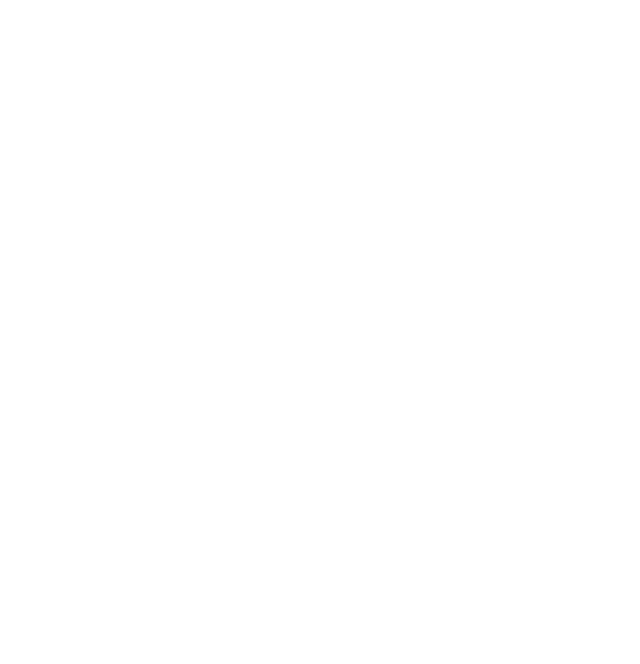
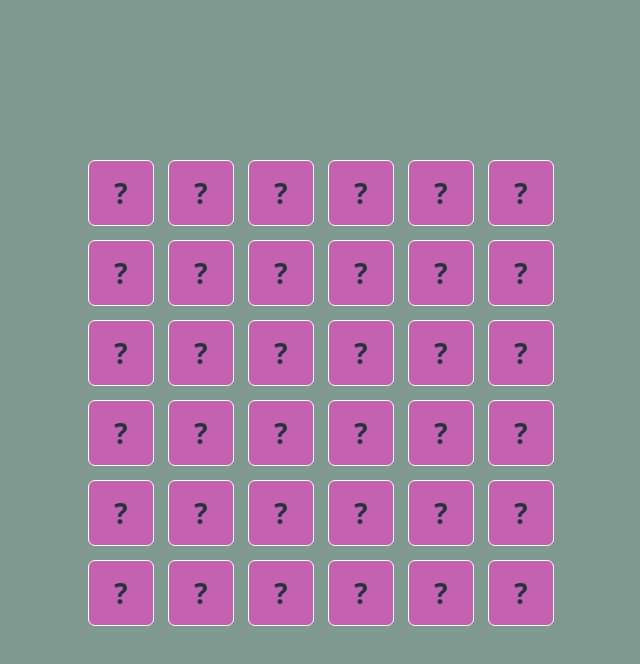
Before and after one commit to Hasann529/Machine_Coding-, a React (Vite) app: page /memory-game in a window 1280 px wide. Before the commit this address had no page. Shown: the top 664 px of the page, without its empty margins (312-952 px from the left). Built offline with nearby package versions, Linux system fonts and the light colour scheme.

Commit message:
Memory Game

```diff
--- a/src/App.tsx
+++ b/src/App.tsx
@@ -15,6 +15,7 @@
 import Stepper from "./components/Stepper";
 import Tab from "./components/Tab";
 import TicTacToe from "./components/TicTacToe";
+import MemoryGame from "./components/MemoryGame";
 
 function App() {
   return (
@@ -35,6 +36,8 @@
         <Route path="/stepper" element={<Stepper />} />
               <Route path="/tab" element={<Tab />} />
                    <Route path="/tic-tac-toe" element={<TicTacToe />} />
+                     <Route path="/memory-game" element={<MemoryGame />} />
+
 
       </Routes>
     </Router>
--- /dev/null
+++ b/src/components/MemoryGame.tsx
@@ -0,0 +1,95 @@
+import { useEffect, useState } from "react";
+
+const generateGrid = () => {
+  const base = Array.from({ length: 18 }, (_, index) => index + 1);
+  const grid = [...base, ...base].sort(() => Math.random() - 0.5);
+
+  return grid.map((item, ind) => ({ id: ind, number: item, isFlipped: false }));
+};
+
+const MemoryGame = () => {
+  const [cards, setCards] = useState<any[]>(generateGrid());
+  const [pair, setPair] = useState({ first: null, second: null });
+
+  const handleClick = (id:any) => {
+    setCards((prev) => {
+      const inter = [...prev];
+      inter[id].isFlipped = true;
+
+      return inter;
+    });
+      setPair((prev) =>
+        prev.first === null ? { ...prev, first: id } : { ...prev, second: id }
+      );
+  };
+
+  const checkNumbers = () => {
+
+    if (cards[pair.first as unknown as number].number != cards[pair.second as unknown as number].number) {
+      setCards((prev) => {
+        const inter = [...prev];
+        inter[pair.first as unknown as number].isFlipped = false;
+        inter[pair.second as unknown as number].isFlipped = false;
+        return inter;
+    });
+}
+setPair({first:null , second:null})
+
+  };
+
+  useEffect(() => {
+    console.log(pair , "Pair")
+    if (pair.second !== null) {
+      setTimeout(checkNumbers, 3000);
+    }
+  }, [pair]);
+
+  return (
+    <div
+      style={{
+        display: "flex",
+        alignItems: "center",
+        justifyContent: "center",
+        height: "100vh",
+        backgroundColor:"#819A91"
+      }}
+    >
+      <div
+        style={{
+          display: "grid",
+          gridTemplateColumns: "repeat(6 , 1fr)",
+          width: "30rem",
+          height: "30rem",
+        }}
+      >
+        {cards.map(({ id, number, isFlipped }) => (
+          <div
+          key={id}
+            style={{
+              width: "4rem",
+              height: "4rem",
+              display: "flex",
+              alignItems: "center",
+              justifyContent: "center",
+              border: "1px solid white",
+              fontSize: "1.75rem",
+              fontWeight: 600,
+              cursor: "pointer",
+              backgroundColor: isFlipped ?"#725CAD" : "#C562AF",
+              borderRadius:"7px"
+            }}
+            onClick={() => {
+              if(cards[id].isFlipped) return
+              if (pair.first !== null && pair.second !== null) return;
+              handleClick(id);
+            }}
+          >
+            {isFlipped ? number : "?"}
+          </div>
+        ))}
+      </div>
+    </div>
+  );
+};
+
+export default MemoryGame;
```
